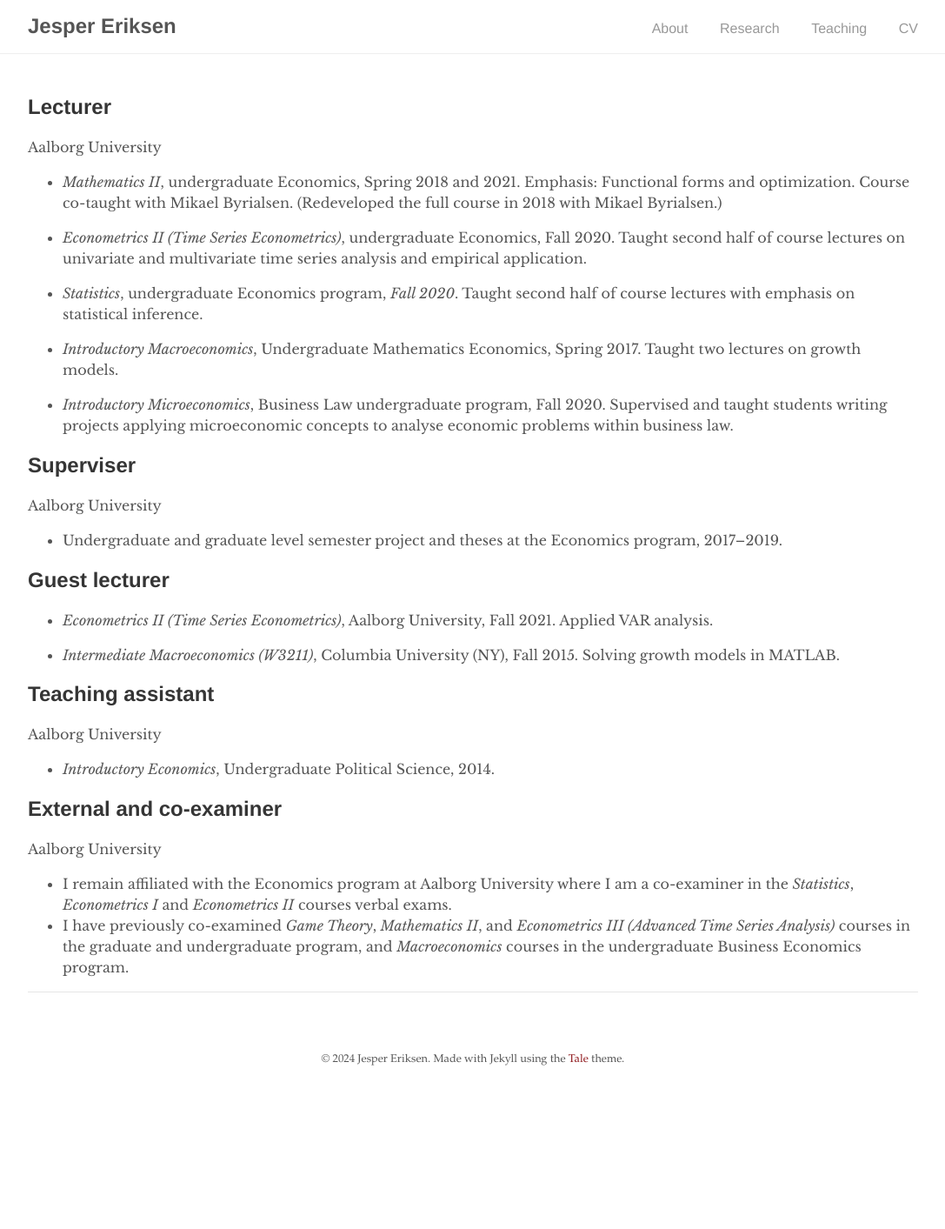
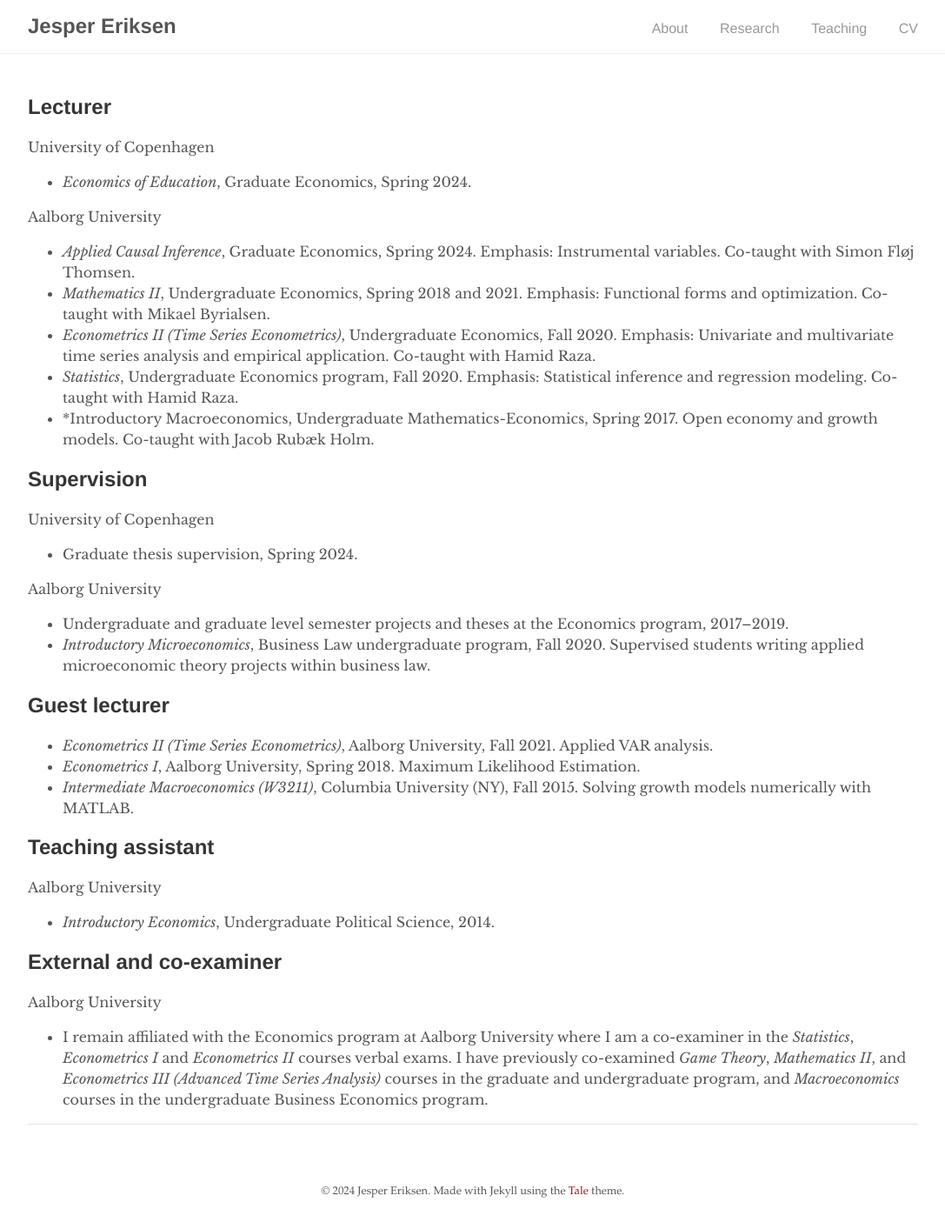
Before and after one commit to EriksenJ/EriksenJ.github.io, a Jekyll site: the page built from _pages/teaching.md, in a window 1280 px wide. Shown: the whole page at 87% size, without its empty margins (96-1183 px from the left). Built offline with Jekyll 4.4.1, drawn with Linux system fonts in a browser that asks for light colours; before the commit the page ends 1261 px from its top, so only the background shows below that.

Commit message:
update working paper and teaching sections

```diff
--- a/_pages/teaching.md
+++ b/_pages/teaching.md
@@ -7,32 +7,34 @@ permalink: /teaching/
 
 ## Lecturer
 
-Aalborg University
+University of Copenhagen
 
-- *Mathematics II*, undergraduate Economics, Spring 2018 and 2021. Emphasis: Functional forms and optimization. Course co-taught with Mikael Byrialsen. (Redeveloped the full course in 2018 with Mikael Byrialsen.)
-
-- *Econometrics II (Time Series Econometrics)*,  undergraduate Economics, Fall 2020. Taught second half of course lectures on univariate and multivariate time series analysis and empirical application.
-
-- *Statistics*,  undergraduate Economics program, *Fall 2020*. Taught second half of course lectures with emphasis on statistical inference.
-
-- *Introductory Macroeconomics*,  Undergraduate Mathematics Economics, Spring 2017. Taught two lectures on growth models.
-
-- *Introductory Microeconomics*, Business Law undergraduate program, Fall 2020. Supervised and taught students writing projects applying microeconomic concepts to analyse economic problems within business law.
-
-
-## Superviser
+- *Economics of Education*, Graduate Economics, Spring 2024.
 
 Aalborg University
 
-- Undergraduate and graduate level semester project and theses at the Economics program,  2017--2019.
+- *Applied Causal Inference*, Graduate Economics, Spring 2024. Emphasis: Instrumental variables. Co-taught with Simon Fløj Thomsen.
+- *Mathematics II*, Undergraduate Economics, Spring 2018 and 2021. Emphasis: Functional forms and optimization. Co-taught with Mikael Byrialsen.
+- *Econometrics II (Time Series Econometrics)*,  Undergraduate Economics, Fall 2020. Emphasis: Univariate and multivariate time series analysis and empirical application. Co-taught with Hamid Raza.
+- *Statistics*,  Undergraduate Economics program, Fall 2020. Emphasis: Statistical inference and regression modeling. Co-taught with Hamid Raza.
+- *Introductory Macroeconomics,  Undergraduate Mathematics-Economics, Spring 2017. Open economy and growth models. Co-taught with Jacob Rubæk Holm.
 
+## Supervision
+
+University of Copenhagen
+
+- Graduate thesis supervision, Spring 2024.
+
+Aalborg University
+
+- Undergraduate and graduate level semester projects and theses at the Economics program,  2017--2019.
+- *Introductory Microeconomics*, Business Law undergraduate program, Fall 2020. Supervised students writing applied microeconomic theory projects within business law.
 
 ## Guest lecturer
 
 - *Econometrics II (Time Series Econometrics)*, Aalborg University, Fall 2021. Applied VAR analysis.
-
-- *Intermediate Macroeconomics (W3211)*,  Columbia University (NY), Fall 2015. Solving growth models in MATLAB.
-
+- *Econometrics I*, Aalborg University, Spring 2018. Maximum Likelihood Estimation.
+- *Intermediate Macroeconomics (W3211)*,  Columbia University (NY), Fall 2015. Solving growth models numerically with MATLAB.
 
 ## Teaching assistant
 
@@ -40,10 +42,8 @@ Aalborg University
 
 - *Introductory Economics*, Undergraduate Political Science, 2014.
 
-
 ## External and co-examiner
 
 Aalborg University
 
-- I remain affiliated with the Economics program at Aalborg University where I am a co-examiner in the *Statistics*, *Econometrics I* and *Econometrics II* courses verbal exams.
-- I have previously co-examined *Game Theory*, *Mathematics II*, and *Econometrics III (Advanced Time Series Analysis)*  courses in the graduate and undergraduate program, and *Macroeconomics* courses in the undergraduate Business Economics program.
+- I remain affiliated with the Economics program at Aalborg University where I am a co-examiner in the *Statistics*, *Econometrics I* and *Econometrics II* courses verbal exams. I have previously co-examined *Game Theory*, *Mathematics II*, and *Econometrics III (Advanced Time Series Analysis)*  courses in the graduate and undergraduate program, and *Macroeconomics* courses in the undergraduate Business Economics program.
```
Also changed, not shown: _pages/publications.md (+1 -0 lines).
